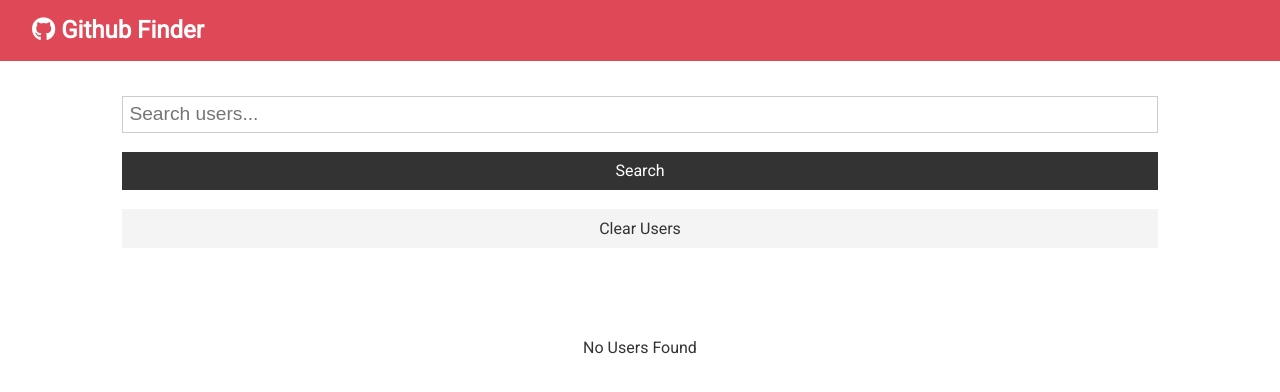
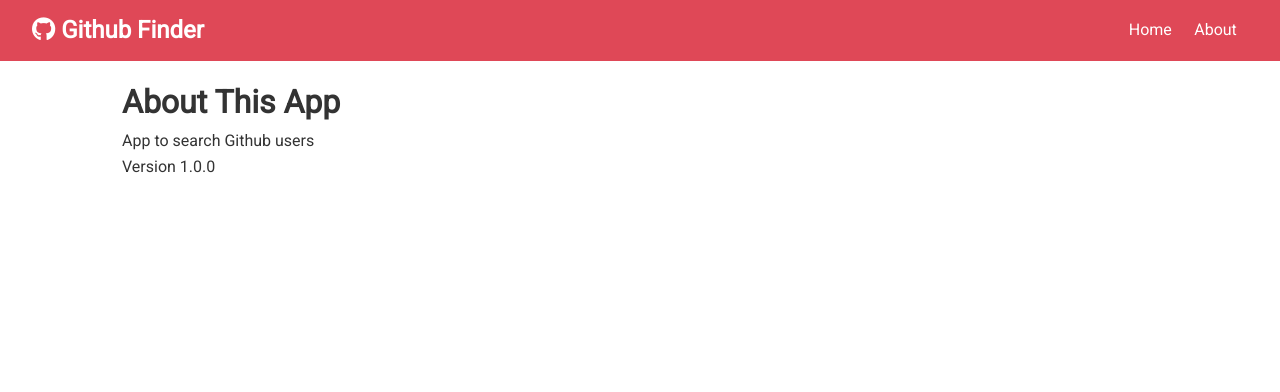
Before and after one commit to aaronm-git/github-finder-udemy, a React (Create React App) app: page /about in a window 1280 px wide. Shown: the top 392 px of the page. Built offline with nearby package versions, Linux system fonts and the light colour scheme.

Commit message:
added react router dom and about page

```diff
--- a/package.json
+++ b/package.json
@@ -10,6 +10,7 @@
     "axios": "^0.27.2",
     "react": "^18.1.0",
     "react-dom": "^18.1.0",
+    "react-router-dom": "^6.3.0",
     "react-scripts": "^2.1.3",
     "web-vitals": "^2.1.4"
   },
--- a/src/App.jsx
+++ b/src/App.jsx
@@ -1,9 +1,11 @@
-import React from "react";
+import React, { Fragment } from "react";
 import NavBar from "./components/layout/NavBar";
 import Users from "./components/users/Users";
 import Search from "./components/users/Search";
 import userObject from "./users";
+import { BrowserRouter as Router, Routes, Route } from "react-router-dom";
 import Alert from "./components/layout/Alert";
+import About from "./components/pages/About";
 import "./App.css";
 import axios from "axios";
 class App extends React.Component {
@@ -48,14 +50,25 @@
 
     render() {
         return (
-            <>
+            <Router>
                 <NavBar title='Github Finder' icon='fa-brands fa-github' />
                 <div className='container'>
                     <Alert alert={this.state.alert} />
-                    <Search searchUsers={this.searchUsers} clearUsers={this.clearUsers} showClear={this.state.users.length > 0 ? true : false} setAlert={this.setAlert} />
-                    <Users users={this.state.users} loading={this.state.loading} />
+                    <Routes>
+                        <Route
+                            exact
+                            path='/'
+                            element={
+                                <Fragment>
+                                    <Search searchUsers={this.searchUsers} clearUsers={this.clearUsers} showClear={this.state.users.length > 0 ? true : false} setAlert={this.setAlert} />
+                                    <Users users={this.state.users} loading={this.state.loading} />
+                                </Fragment>
+                            }
+                        />
+                        <Route exact path='about' element={<About />} />
+                    </Routes>
                 </div>
-            </>
+            </Router>
         );
     }
 }
--- a/src/components/layout/NavBar.jsx
+++ b/src/components/layout/NavBar.jsx
@@ -1,4 +1,5 @@
 import React from "react";
+import { Link } from "react-router-dom";
 
 const NavBar = props => {
     return (
@@ -6,6 +7,14 @@
             <h1>
                 <i className={props.icon} /> {props.title}
             </h1>
+            <ul>
+                <li>
+                    <Link to='/'>Home</Link>
+                </li>
+                <li>
+                    <Link to='/about'>About</Link>
+                </li>
+            </ul>
         </nav>
     );
 };
--- /dev/null
+++ b/src/components/pages/About.jsx
@@ -0,0 +1,13 @@
+import React, { Fragment } from "react";
+
+const About = () => {
+    return (
+        <Fragment>
+            <h1>About This App</h1>
+            <p>App to search Github users</p>
+            <p>Version 1.0.0</p>
+        </Fragment>
+    );
+};
+
+export default About;
```
Also changed, not shown: 1 other file (tests, documents, lock files or other folders).
